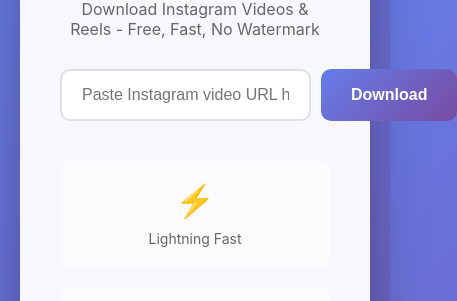
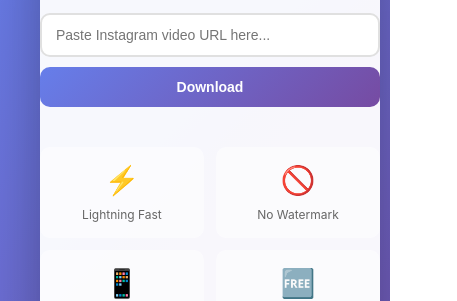
Before and after one commit to kaster-23/instagram-downloader, a website: page index.html in a window 390 px wide. Shown: the part 110-411 px from the top of the page, 457 px wide, since content can reach past the window. Drawn offline with Linux system fonts and the light colour scheme.

Commit message:
Add mobile responsive CSS for improved UI on small screens
Added mobile responsive design styles for various elements.

```diff
--- a/index.html
+++ b/index.html
@@ -1,3 +1,4 @@
+200
 <!DOCTYPE html>
 <html lang="en">
 <head>
@@ -216,6 +217,74 @@
             font-size: 14px;
             color: #856404;
         }
+
+        /* Mobile Responsive Design */
+        @media (max-width: 768px) {
+              * {
+                      box-sizing: border-box;
+              }
+
+              body {
+                      padding: 10px;
+              }
+
+              .container {
+                      max-width: 100%;
+                      width: 100%;
+                      padding: 0;
+                      margin: 0;
+              }
+
+              .card {
+                      width: 100%;
+                      padding: 20px 16px;
+                      border-radius: 16px;
+              }
+
+              h1 {
+                      font-size: 24px;
+                      margin-bottom: 12px;
+              }
+
+              .subtitle {
+                      font-size: 13px;
+                      margin-bottom: 20px;
+              }
+
+              .input-group {
+                      flex-direction: column;
+                      gap: 10px;
+              }
+
+              input {
+                      width: 100%;
+                      padding: 12px 14px;
+                      font-size: 14px;
+              }
+
+              button {
+                      width: 100%;
+                      padding: 12px 16px;
+                      font-size: 14px;
+              }
+
+              .features {
+                      grid-template-columns: repeat(2, 1fr);
+                      gap: 12px;
+              }
+
+              .feature {
+                      padding: 16px 12px;
+              }
+
+              .feature-icon {
+                      font-size: 28px;
+              }
+
+              .feature-text {
+                      font-size: 12px;
+              }
+        }
     </style>
 </head>
 <body>
```
